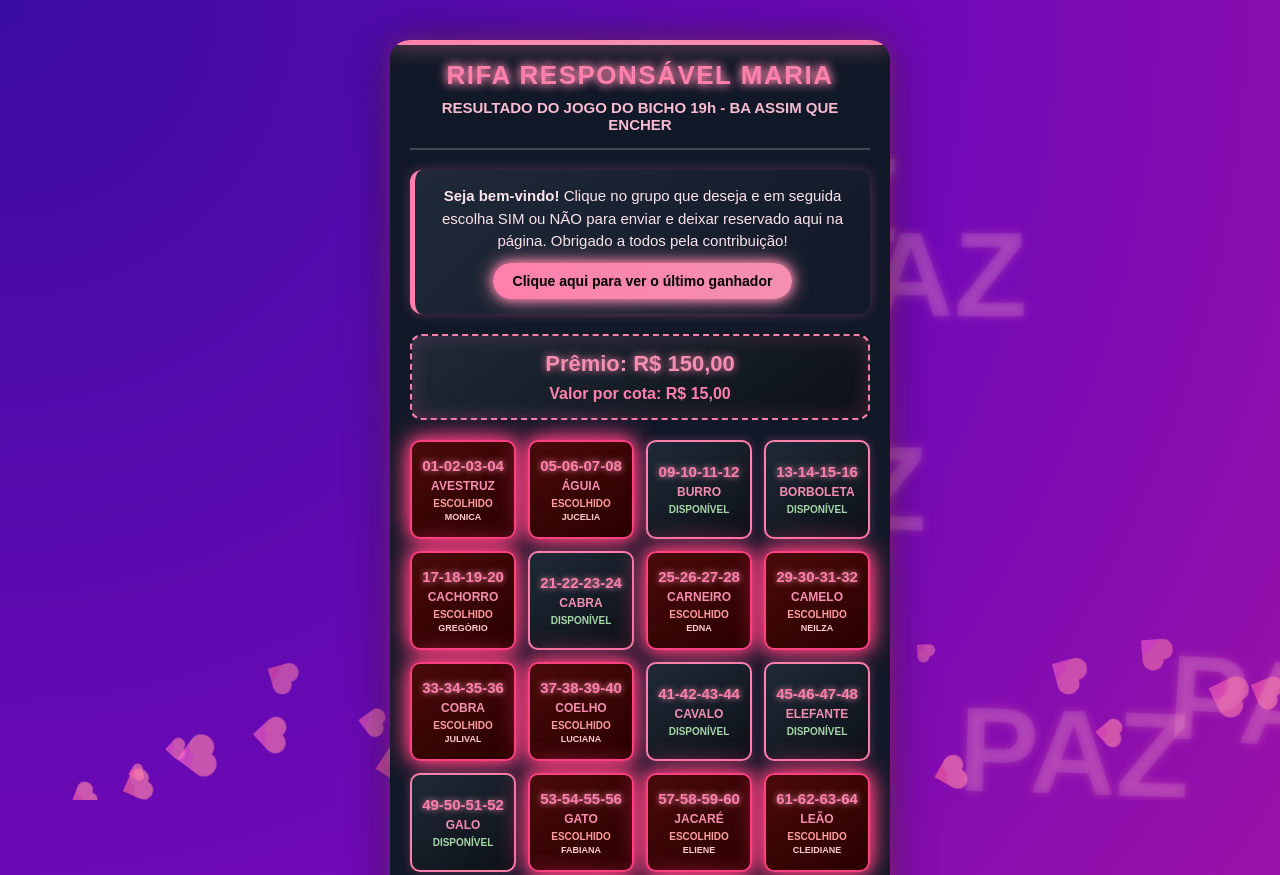
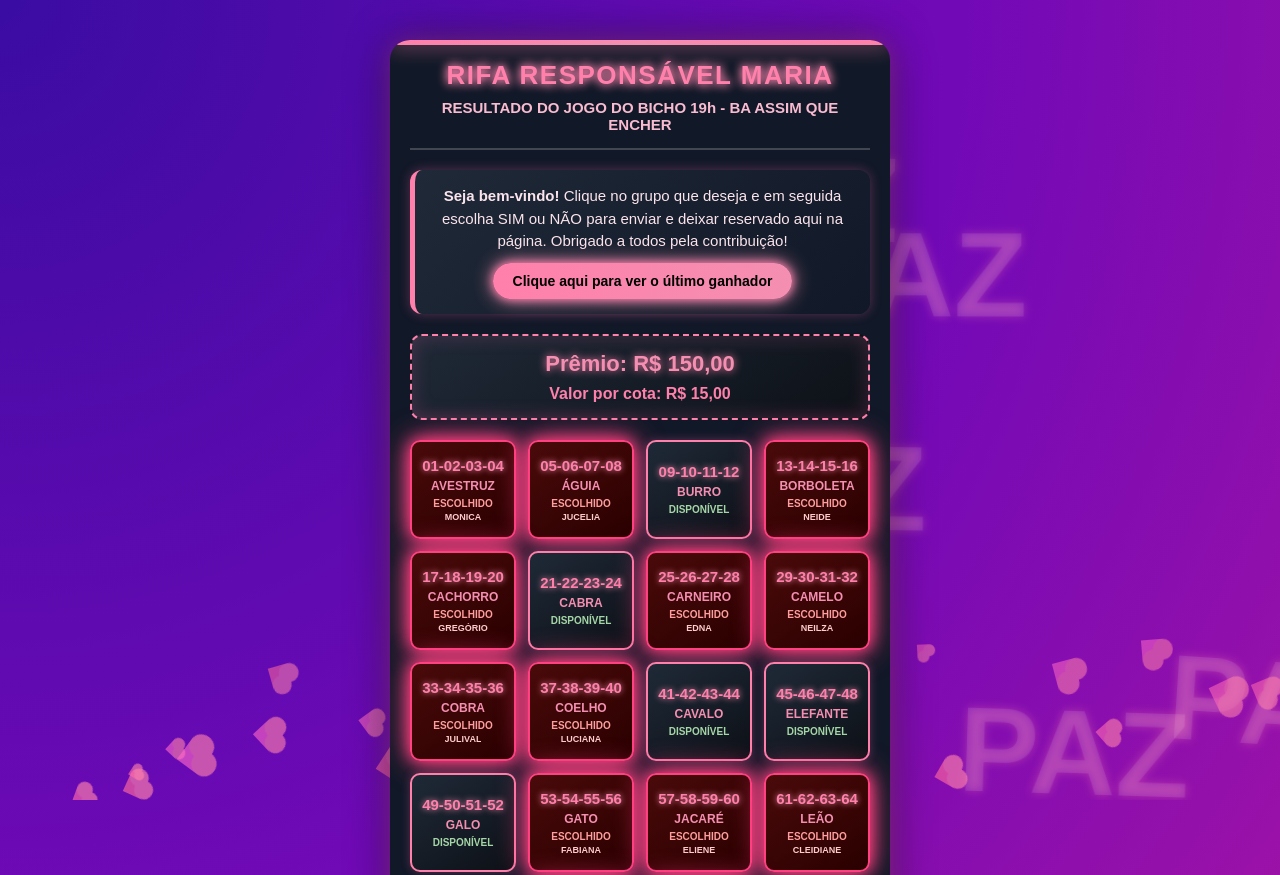
Before and after one commit to mariamrcrf/mariamrcrf, a plain HTML site: page index.html in a window 1280 px wide. Shown: the top 875 px of the page. Drawn offline with Linux system fonts and the light colour scheme.

Commit message:
Update index.html

```diff
--- a/index.html
+++ b/index.html
@@ -9,7 +9,7 @@
       premiumValue: 150,
       ticketValue: 15,
       winningNumber: null,
-      reservedGroups: "[.1monica] [.2jucelia] [3] [4] [.5 Gregório] [6] [.7edna] [.8neilza] [.9julival] [.10luciana] [11] [12] [13] [.14fabiana] [.15eliene] [.16cleidiane] [17] [.18cleidiane] [.19fabricia] [20] [21] [.22Mamedio] [23] [24] [.25nilton]",
+      reservedGroups: "[.1monica] [.2jucelia] [3] [.4neide] [.5 Gregório] [6] [.7edna] [.8neilza] [.9julival] [.10luciana] [11] [12] [13] [.14fabiana] [.15eliene] [.16cleidiane] [17] [.18cleidiane] [.19fabricia] [20] [21] [.22Mamedio] [23] [24] [.25nilton]",
       pixKey: "070.954.695-55 MARIA SÃO PEDRO DOS SANTOS DUNDA",
       whatsappNumber: "5575997054600"
     };
```
